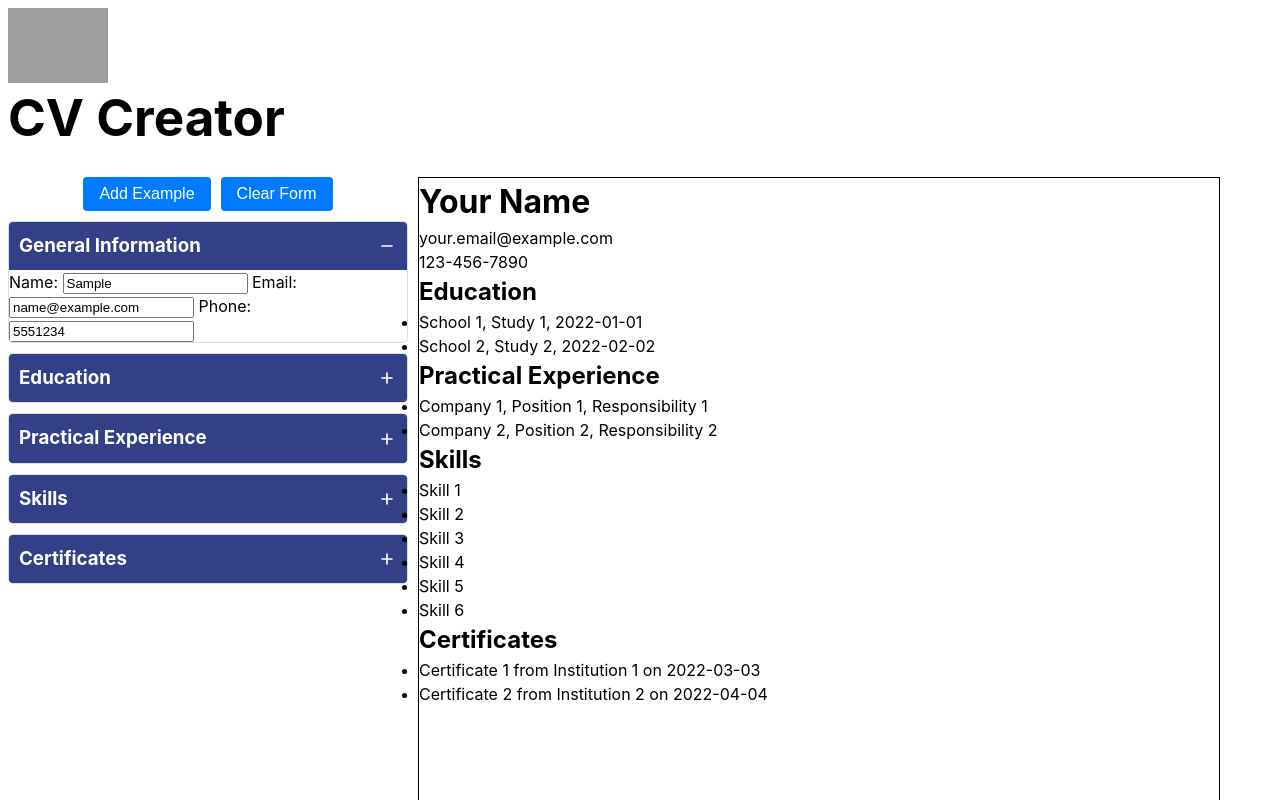
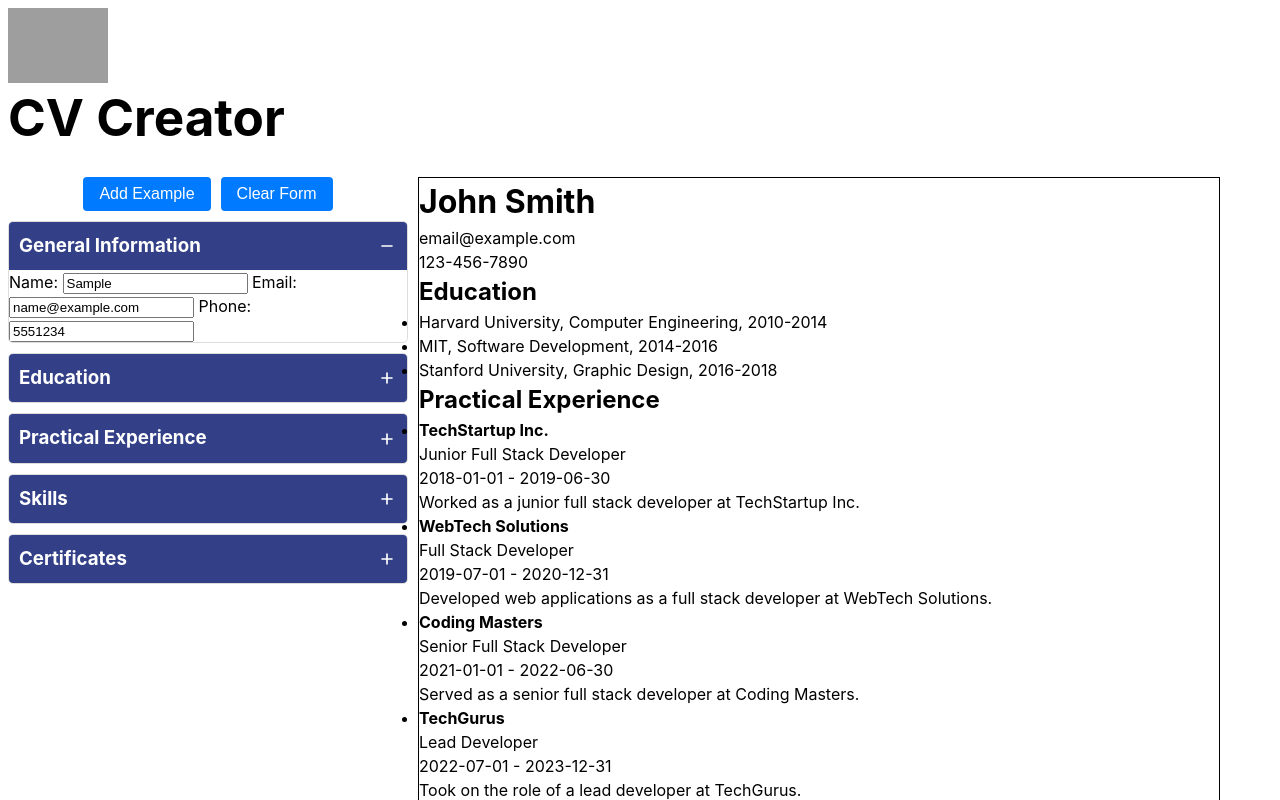
Before and after one commit to ShawnEdgell/CV-Application-3, a Svelte app: page / in a window 1280 px wide. Both pictures are taken after typing "Sample", "name@example.com", "5551234" into the empty fields and a click on the button "Add Example". Shown: the top 800 px of the page. Built offline with nearby package versions, Linux system fonts and the light colour scheme; grey boxes are pictures that could not be loaded.

Commit message:
added date range for experience section, added more detailed template

```diff
--- a/src/components/CVDisplay.svelte
+++ b/src/components/CVDisplay.svelte
@@ -41,11 +41,17 @@
   <h2>Practical Experience</h2>
   <ul>
     {#each $experiences as experience}
-      <li>{experience.companyName}, {experience.positionTitle}, {experience.mainResponsibilities}</li>
+    <li>
+      <p><strong>{experience.companyName}</strong></p>
+      <p>{experience.positionTitle}</p>
+      <p>{experience.startDate} - {experience.endDate}</p>
+      <p>{experience.mainResponsibilities}</p>
+    </li>
     {/each}
   </ul>
 </div>
 {/if}
+
 
   <!-- Skills -->
   {#if $skills.length > 0}
--- a/src/components/Education.svelte
+++ b/src/components/Education.svelte
@@ -47,7 +47,7 @@
   <ul>
     {#each $globalEducations as edu, index}
       <li>
-        Education {index + 1}: {edu.schoolName} - {edu.titleOfStudy} ({edu.dateOfStudy})
+        {edu.schoolName} - {edu.titleOfStudy} ({edu.dateOfStudy})
         <button on:click={() => removeEducation(index)}>Remove</button>
       </li>
     {/each}
--- a/src/components/PracticalExp.svelte
+++ b/src/components/PracticalExp.svelte
@@ -1,19 +1,30 @@
 <script>
   import { experiences } from '../store.js';
+
+
+  // Add these variables to your script section
+  let startDate = '';
+  let endDate = '';
 
   let newExperience = {
     companyName: '',
     positionTitle: '',
-    mainResponsibilities: ''
+    mainResponsibilities: '',
+    startDate: '',
+    endDate: '',
   };
 
   function addExperience() {
   if (newExperience.companyName && newExperience.positionTitle && newExperience.mainResponsibilities && $experiences.length < 6) {
+    newExperience.startDate = startDate; // Set the startDate property
+    newExperience.endDate = endDate;     // Set the endDate property
     $experiences = [...$experiences, { ...newExperience }];
     newExperience = {
       companyName: '',
       positionTitle: '',
-        mainResponsibilities: ''
+      mainResponsibilities: '',
+      startDate: '', // Reset startDate
+      endDate: '',   // Reset endDate
     };
   }
 }
@@ -40,6 +51,13 @@
     <textarea bind:value={newExperience.mainResponsibilities} placeholder="Describe your main responsibilities"></textarea>
   </label>
 
+  <label for="startDate">Start Date:</label>
+<input type="date" id="startDate" bind:value={startDate} />
+
+<label for="endDate">End Date:</label>
+<input type="date" id="endDate" bind:value={endDate} />
+
+
   <button on:click={addExperience} disabled={$experiences.length >= 6 || !newExperience.companyName || !newExperience.positionTitle || !newExperience.mainResponsibilities}>
     Add Experience
   </button>
--- a/src/data/template.json
+++ b/src/data/template.json
@@ -1,51 +1,95 @@
 {
   "generalInfo": {
-      "name": "Your Name",
-      "email": "your.email@example.com",
+    "name": "John Smith",
+    "email": "email@example.com",
     "phone": "123-456-7890"
   },
   "educations": [
     {
-        "schoolName": "School 1",
-        "titleOfStudy": "Study 1",
-        "dateOfStudy": "2022-01-01"
+      "schoolName": "Harvard University",
+      "titleOfStudy": "Computer Engineering",
+      "dateOfStudy": "2010-2014",
+      "description": "Studied computer engineering at Harvard University."
     },
     {
-        "schoolName": "School 2",
-        "titleOfStudy": "Study 2",
-        "dateOfStudy": "2022-02-02"
+      "schoolName": "MIT",
+      "titleOfStudy": "Software Development",
+      "dateOfStudy": "2014-2016",
+      "description": "Completed a software development program at MIT."
+    },
+    {
+      "schoolName": "Stanford University",
+      "titleOfStudy": "Graphic Design",
+      "dateOfStudy": "2016-2018",
+      "description": "Pursued graphic design courses at Stanford University."
     }
   ],
   "experiences": [
     {
-        "companyName": "Company 1",
-        "positionTitle": "Position 1",
-        "mainResponsibilities": "Responsibility 1"
+      "companyName": "TechStartup Inc.",
+      "positionTitle": "Junior Full Stack Developer",
+      "mainResponsibilities": "Worked as a junior full stack developer at TechStartup Inc.",
+      "startDate": "2018-01-01",
+      "endDate": "2019-06-30",
+      "description": "Contributed to the development of web applications and gained experience with various technologies."
     },
     {
-        "companyName": "Company 2",
-        "positionTitle": "Position 2",
-        "mainResponsibilities": "Responsibility 2"
+      "companyName": "WebTech Solutions",
+      "positionTitle": "Full Stack Developer",
+      "mainResponsibilities": "Developed web applications as a full stack developer at WebTech Solutions.",
+      "startDate": "2019-07-01",
+      "endDate": "2020-12-31",
+      "description": "Participated in the development of web applications and improved my coding skills."
+    },
+    {
+      "companyName": "Coding Masters",
+      "positionTitle": "Senior Full Stack Developer",
+      "mainResponsibilities": "Served as a senior full stack developer at Coding Masters.",
+      "startDate": "2021-01-01",
+      "endDate": "2022-06-30",
+      "description": "Led a team of developers and worked on complex projects."
+    },
+    {
+      "companyName": "TechGurus",
+      "positionTitle": "Lead Developer",
+      "mainResponsibilities": "Took on the role of a lead developer at TechGurus.",
+      "startDate": "2022-07-01",
+      "endDate": "2023-12-31",
+      "description": "Managed development teams, coordinated projects, and implemented best practices."
     }
   ],
   "skills": [
-      "Skill 1",
-      "Skill 2",
-      "Skill 3",
-      "Skill 4",
-      "Skill 5",
-      "Skill 6"
+    "JavaScript",
+    "Python",
+    "Java",
+    "C#",
+    "Ruby",
+    "PHP"
   ],
   "certificates": [
     {
-        "name": "Certificate 1",
-        "institution": "Institution 1",
-        "date": "2022-03-03"
+      "name": "Certified Full Stack Developer",
+      "institution": "Coding Institute",
+      "date": "2019-03-15",
+      "description": "Obtained certification as a full stack developer from Coding Institute."
     },
     {
-        "name": "Certificate 2",
-        "institution": "Institution 2",
-        "date": "2022-04-04"
+      "name": "Data Analytics Professional",
+      "institution": "DataTech Academy",
+      "date": "2020-05-20",
+      "description": "Achieved professional recognition in data analytics from DataTech Academy."
+    },
+    {
+      "name": "Web Design Specialist",
+      "institution": "DesignX",
+      "date": "2021-08-10",
+      "description": "Received specialist certification in web design from DesignX."
+    },
+    {
+      "name": "Advanced Programming Expert",
+      "institution": "CodeMasters",
+      "date": "2022-11-25",
+      "description": "Earned expertise in advanced programming through training at CodeMasters."
     }
   ]
 }
```
Lines whose indentation alone changed are shown as unchanged.
